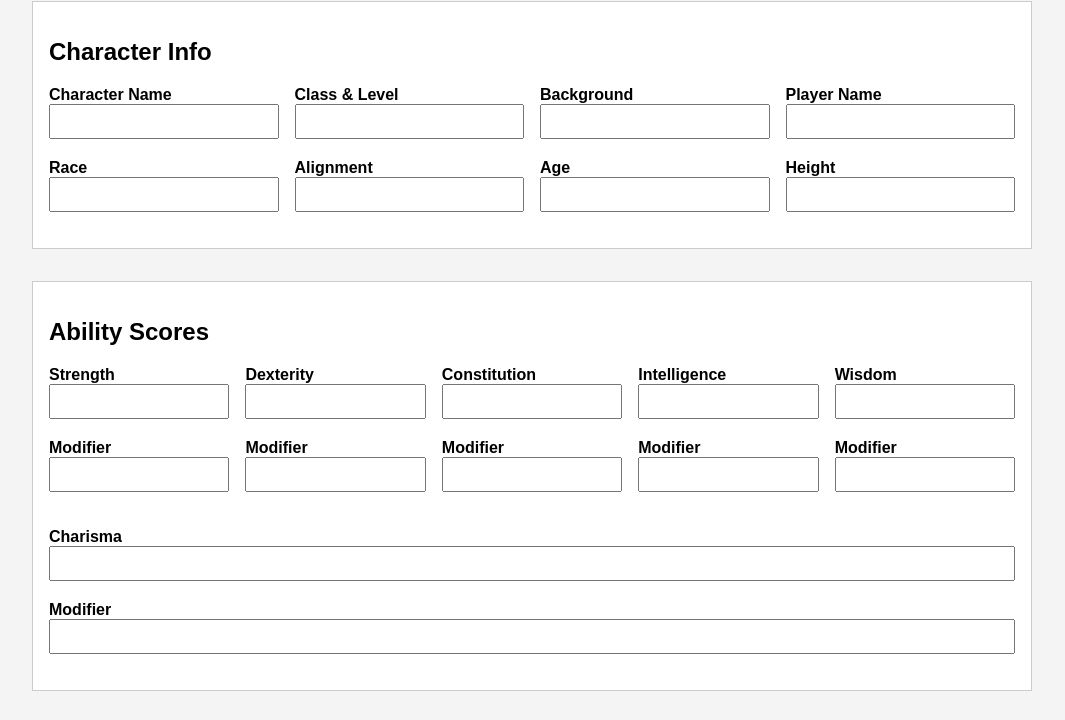
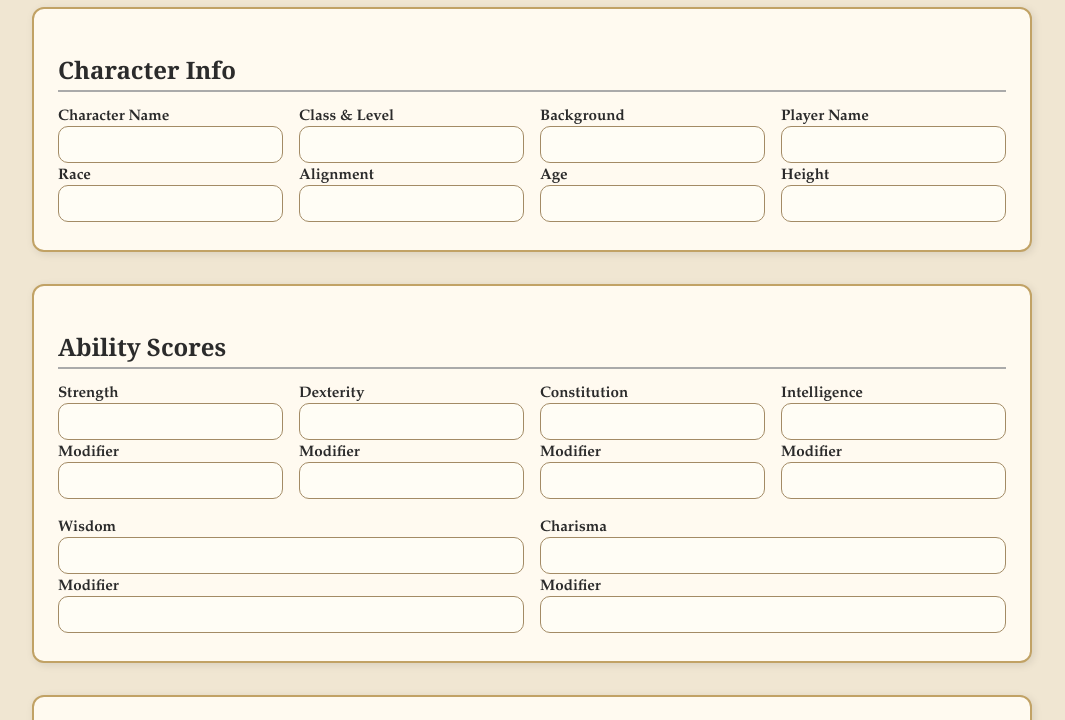
Before and after one commit to project8vr/Dungeons-Desktops, a plain HTML site: page index.html in a window 1280 px wide. Shown: the part 111-831 px from the top of the page, without its empty margins (108-1173 px from the left). Drawn offline with Linux system fonts and the light colour scheme.

Commit message:
Update index.html

```diff
--- a/index.html
+++ b/index.html
@@ -6,41 +6,69 @@
   <title>D&D Character Sheet</title>
   <style>
    body {
-      font-family: sans-serif;
-      background: #f4f4f4;
+  font-family: 'Garamond', serif;
+  background: #f0e6d2;
   padding: 2rem;
   max-width: 1000px;
   margin: auto;
+  color: #2b2b2b;
 }
+
+h1, h2 {
+  font-family: 'Georgia', serif;
+  border-bottom: 2px solid #aaa;
+  padding-bottom: 0.25rem;
+  margin-bottom: 1rem;
+}
+
 .section {
+  background: #fffaf0;
+  border: 2px solid #c1a265;
+  border-radius: 12px;
+  padding: 1.5rem;
   margin-bottom: 2rem;
-      border: 1px solid #ccc;
-      padding: 1rem;
-      background: #fff;
+  box-shadow: 2px 2px 8px rgba(0, 0, 0, 0.1);
 }
+
 .row {
   display: flex;
   flex-wrap: wrap;
   gap: 1rem;
 }
+
 .column {
   flex: 1;
-      min-width: 150px;
+  min-width: 180px;
 }
+
 label {
   display: block;
+  font-weight: bold;
   margin-bottom: 0.25rem;
-      font-weight: bold;
+  font-size: 0.95rem;
 }
+
 input, textarea {
   width: 100%;
   padding: 0.5rem;
-      margin-bottom: 1rem;
+  border-radius: 10px;
+  border: 1px solid #a38b65;
   box-sizing: border-box;
+  background-color: #fffdf5;
+  font-size: 1rem;
+  font-family: 'Garamond', serif;
 }
+
+input:focus, textarea:focus {
+  outline: 2px solid #d6b374;
+  background-color: #fffbe6;
+}
+
 textarea {
   height: 100px;
+  resize: vertical;
 }
+
   </style>
 </head>
 <body>
```
Lines whose indentation alone changed are shown as unchanged.
